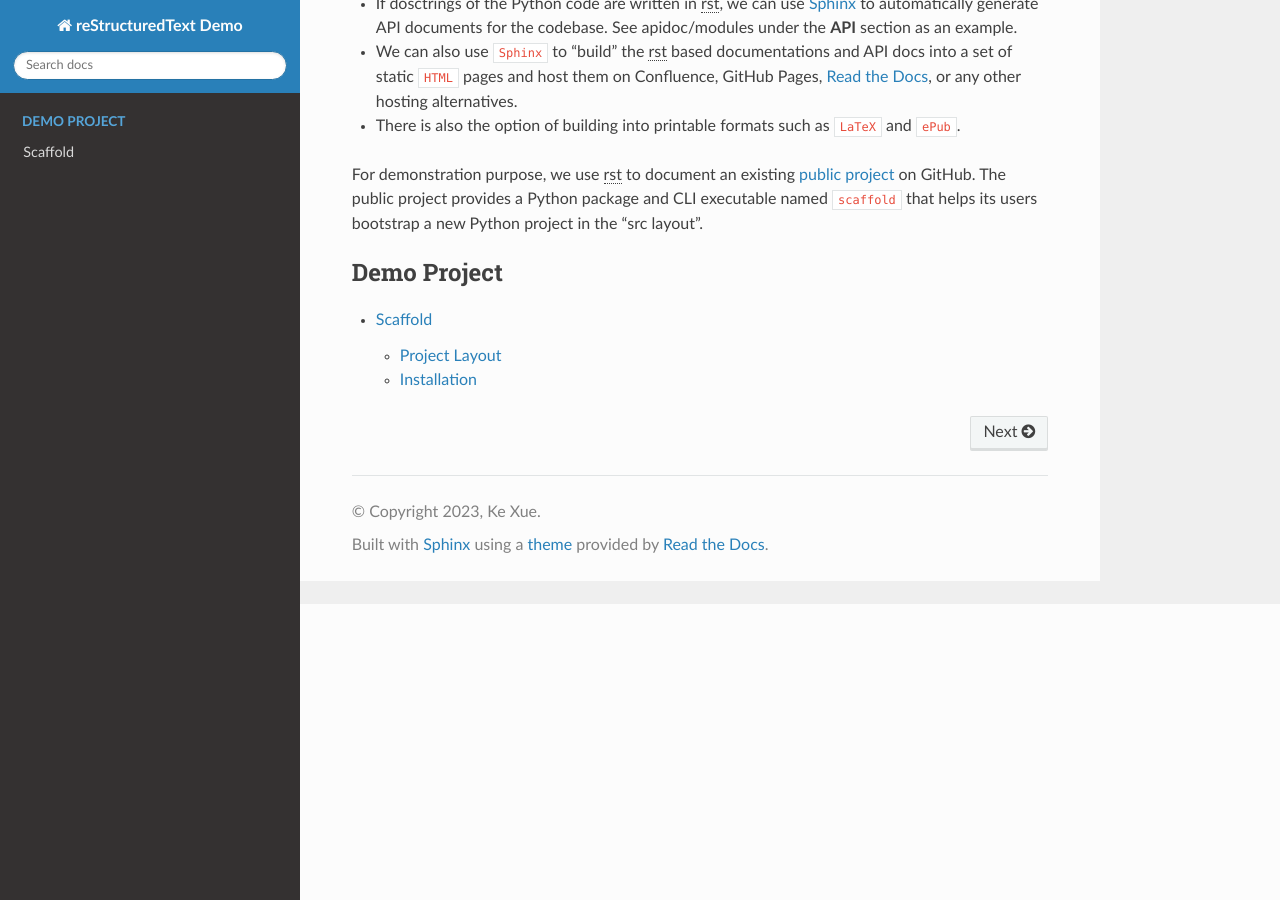
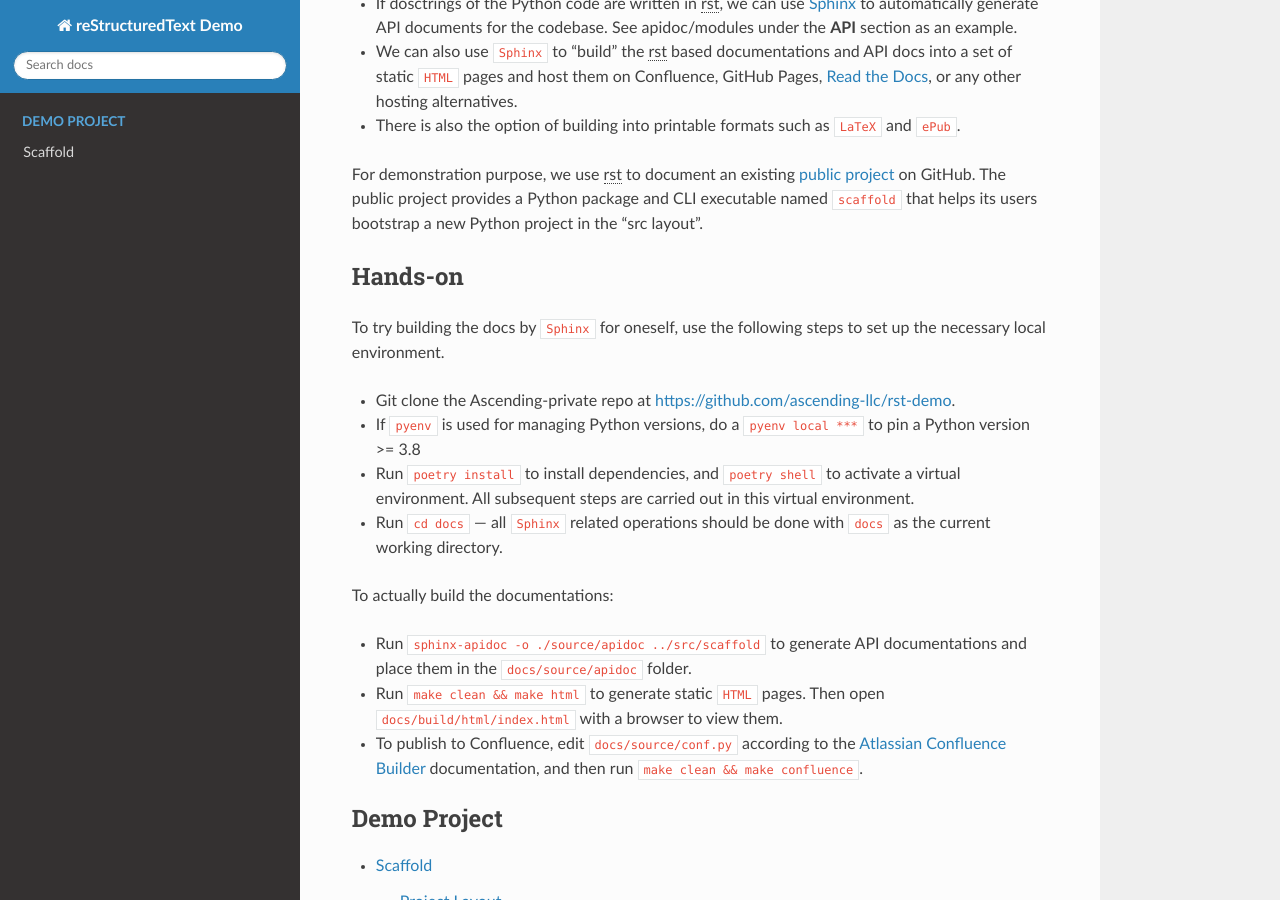
Before and after one commit to ascending-llc/rst-demo, a Sphinx documentation site: the page built from docs/source/index.rst, in a window 1280 px wide and 900 px high, scrolled down 296 px. Built offline with Sphinx 7.4.7 and the Read the Docs theme 2.0.0, drawn with Linux system fonts in a browser that asks for light colours; pages that are not in the unit, such as notebooks, are missing from menus.

Commit message:
doc: Add Hands-on section in index.rst

```diff
--- a/docs/source/index.rst
+++ b/docs/source/index.rst
@@ -26,6 +26,33 @@ For demonstration purpose, we use :abbr:`rst (reStructuredText)` to document an
 `public project <https://github.com/xueke477/scaffold>`_ on GitHub. The public project provides a Python package
 and CLI executable named ``scaffold`` that helps its users bootstrap a new Python project in the "src layout".
 
+Hands-on
+--------
+
+To try building the docs by ``Sphinx`` for oneself, use the following steps to set up the necessary local environment.
+
+* Git clone the Ascending-private repo at https://github.com/ascending-llc/rst-demo.
+
+* If ``pyenv`` is used for managing Python versions, do a :code:`pyenv local ***` to pin a Python version >= 3.8
+
+* Run :code:`poetry install` to install dependencies, and :code:`poetry shell` to activate a virtual environment.
+  All subsequent steps are carried out in this virtual environment.
+
+* Run :code:`cd docs` --- all ``Sphinx`` related operations should be done with :file:`docs` as the current working
+  directory.
+
+To actually build the documentations:
+
+* Run :code:`sphinx-apidoc -o ./source/apidoc ../src/scaffold` to generate API documentations and place them in the
+  :file:`docs/source/apidoc` folder.
+
+* Run :code:`make clean && make html` to generate static ``HTML`` pages. Then open :file:`docs/build/html/index.html`
+  with a browser to view them.
+
+* To publish to Confluence, edit :file:`docs/source/conf.py` according to the
+  `Atlassian Confluence Builder <https://sphinxcontrib-confluencebuilder.readthedocs.io/en/stable/configuration/>`_
+  documentation, and then run :code:`make clean && make confluence`.
+
 .. toctree::
    :maxdepth: 2
    :caption: Demo Project
```
Also changed, not shown: 1 other file.
